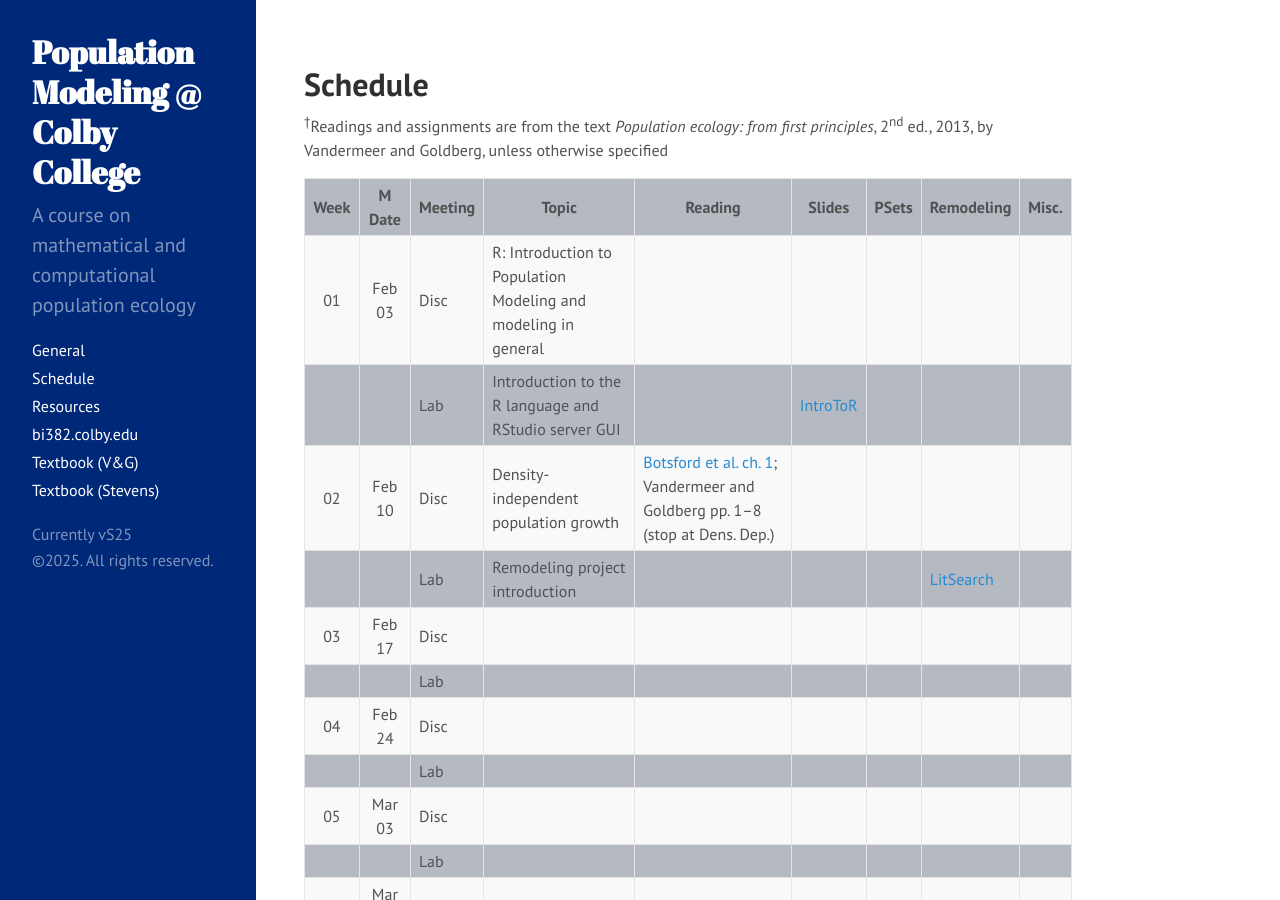
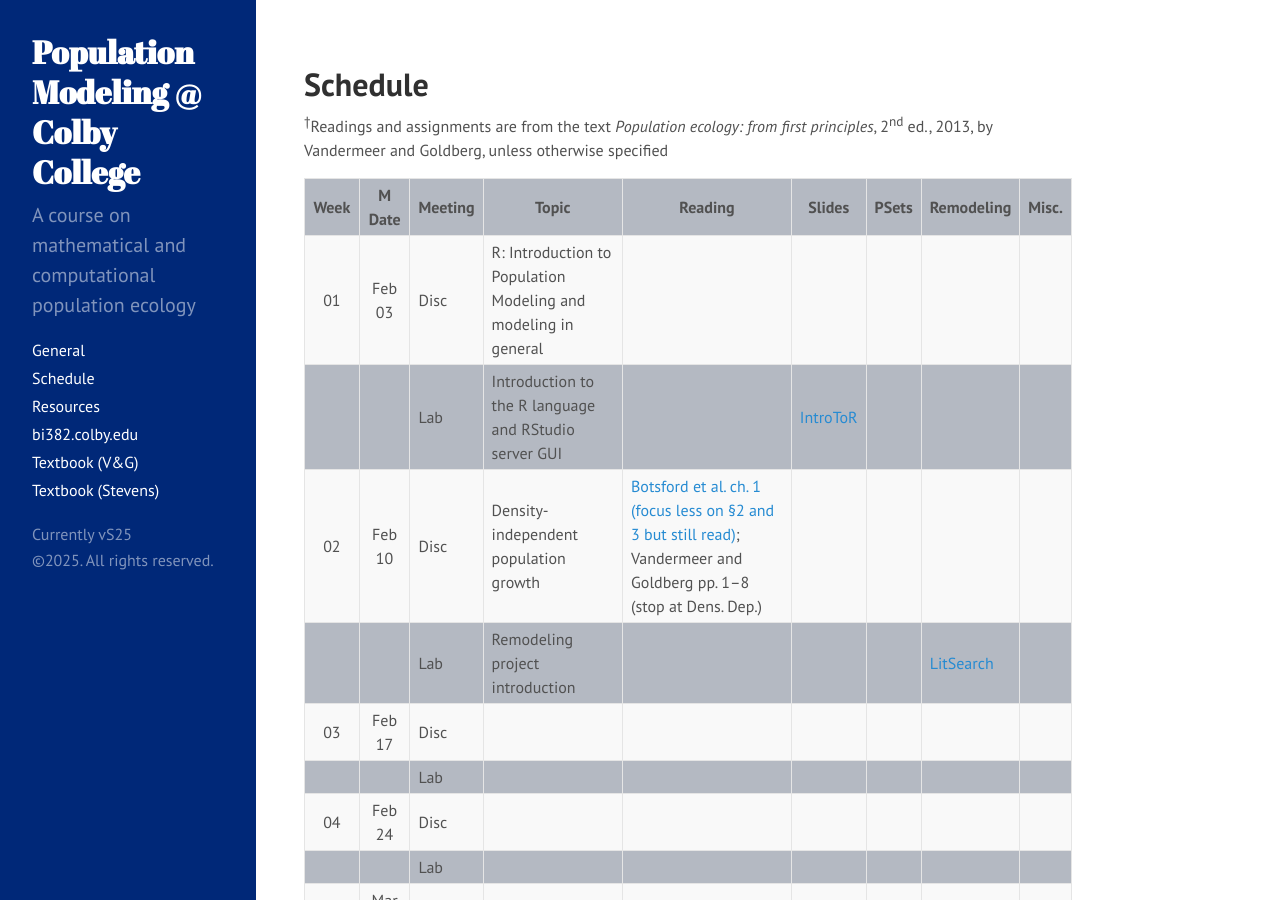
Before and after one commit to ColbyEcology/colbyecology.github.io, a Jekyll site: the page built from Schedule.md, in a window 1280 px wide and 900 px high. Built offline with Jekyll 4.4.1, drawn with Linux system fonts in a browser that asks for light colours.

Commit message:
specify reading

```diff
--- a/Schedule.md
+++ b/Schedule.md
@@ -31,7 +31,7 @@ title: "Schedule"
 |:----:|:------:|---------|-------------------------------------------------------------------------|-------------------------------------------------------------------------------------------------------------------------------------------------------------------------------------------------------------------------------------------------------|--------------------------------------------------------------------------------------------------------------------------------------------------------------------------------------------------------------|-------------------------------------------------------------------------------------------------------------------|--------------------------------------------------------------------------|----------------------------------------------------------------------------------------------------------------------------------------------------------------|
 | 01   | Feb 03 |  Disc   | R: Introduction to Population Modeling and modeling in general          |                                                                                                                                                                                                                                                       |                                                                                                                                                                                                              |                                                                                                                   |                                                                          |                                                                                                                                                                |
 |      |        |  Lab    | Introduction to the R language and RStudio server GUI                   |                                                                                                                                                                                                                                                       | [IntroToR](../Presentations/Labs/Lab01_IntroToR.html)                                                                                                                                                        |                                                                                                                   |                                                                          |                                                                                                                                                                |
-| 02   | Feb 10 |  Disc   | Density-independent population growth                                   | [Botsford et al. ch. 1](../Misc/Readings/Botsford_Ch1.pdf); Vandermeer and Goldberg pp. 1–8 (stop at Dens. Dep.)                                                                                                                                      |                                                                                                                                                                                                              |                                                                                                                   |                                                                          |                                                                                                                                                                |
+| 02   | Feb 10 |  Disc   | Density-independent population growth                                   | [Botsford et al. ch. 1 (focus less on §2 and 3 but still read)](../Misc/Readings/Botsford_Ch1.pdf); Vandermeer and Goldberg pp. 1–8 (stop at Dens. Dep.)                                                                                                                                      |                                                                                                                                                                                                              |                                                                                                                   |                                                                          |                                                                                                                                                                |
 |      |        |  Lab    | Remodeling project introduction                                         |                                                                                                                                                                                                                                                       |                                                                                                                                                                                                              |                                                                                                                   | [LitSearch](../Assignments/RemodelingProject/RemodPt1_LitSearch.html)    |                                                                                                                                                                |
 | 03   | Feb 17 |  Disc   |                                                                         |                                                                                                                                                                                                                                                       |                                                                                                                                                                                                              |                                                                                                                   |                                                                          |                                                                                                                                                                |
 |      |        |  Lab    |                                                                         |                                                                                                                                                                                                                                                       |                                                                                                                                                                                                              |                                                                                                                   |                                                                          |                                                                                                                                                                |
```
